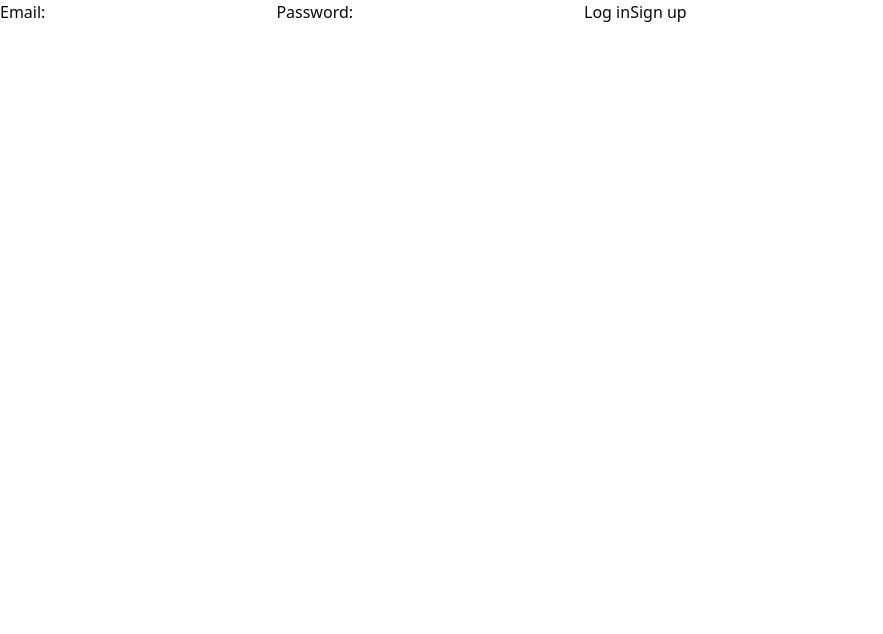
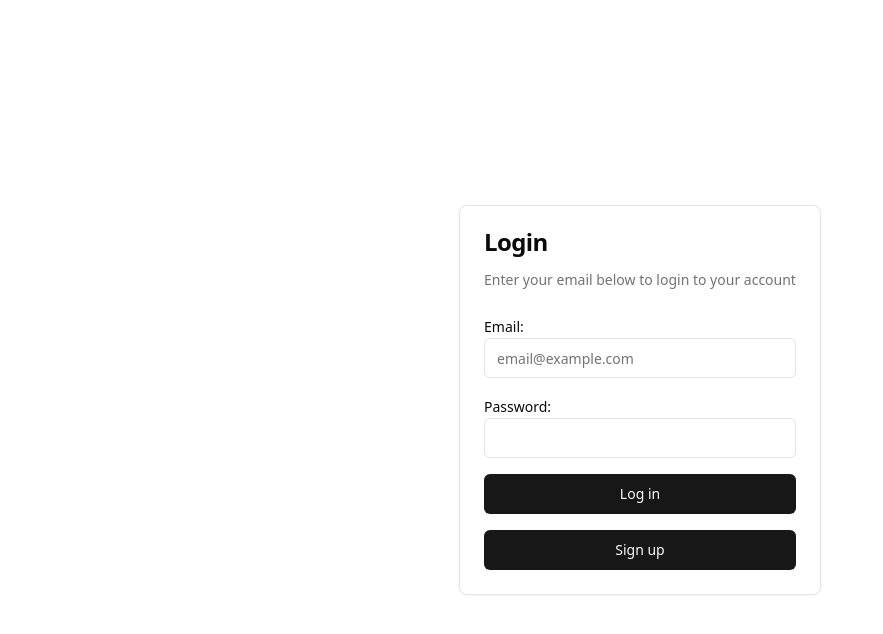
Before and after one commit to ruriko5/todo-app-next-supa, a Next.js app: page /login in a window 1280 px wide. Shown: the top 634 px of the page, without its empty margins (0-883 px from the left). Built offline with nearby package versions, Linux system fonts and the light colour scheme; no server answers.

Commit message:
Login Page

```diff
--- a/package.json
+++ b/package.json
@@ -9,6 +9,8 @@
     "lint": "next lint"
   },
   "dependencies": {
+    "@radix-ui/react-label": "^2.1.2",
+    "@radix-ui/react-slot": "^1.1.2",
     "@supabase/ssr": "^0.5.2",
     "@supabase/supabase-js": "^2.48.1",
     "class-variance-authority": "^0.7.1",
--- a/src/app/login/page.tsx
+++ b/src/app/login/page.tsx
@@ -1,19 +1,61 @@
 import { login, signup } from "./actions";
 import { createClient } from "@/utils/supabase/server";
 import { redirect } from "next/navigation";
+import {
+  Card,
+  CardContent,
+  CardDescription,
+  CardHeader,
+  CardTitle,
+} from "@/components/ui/card";
+import { Label } from "@/components/ui/label";
+import { Input } from "@/components/ui/input";
+import { Button } from "@/components/ui/button";
 
 export default async function LoginPage() {
   const supabase = await createClient();
   const { data } = await supabase.auth.getUser();
   if (data.user) return redirect("/private");
   return (
-    <form>
-      <label htmlFor="email">Email:</label>
-      <input id="email" name="email" type="email" required />
-      <label htmlFor="password">Password:</label>
-      <input id="password" name="password" type="password" required />
-      <button formAction={login}>Log in</button>
-      <button formAction={signup}>Sign up</button>
-    </form>
+    <div className="flex justify-center items-center flex-col h-screen">
+      <Card className="">
+        <CardHeader className="space-y-4">
+          <CardTitle>Login</CardTitle>
+          <CardDescription>
+            Enter your email below to login to your account
+          </CardDescription>
+        </CardHeader>
+        <CardContent>
+          <form className="space-y-4">
+            <div>
+              <Label htmlFor="email">Email:</Label>
+              <Input
+                id="email"
+                name="email"
+                type="email"
+                required
+                placeholder="email@example.com"
+              />
+            </div>
+            <div>
+              <Label htmlFor="password">Password:</Label>
+              <Input
+                id="password"
+                name="password"
+                type="password"
+                required
+                minLength={8}
+              />
+            </div>
+            <Button formAction={login} className="block w-full">
+              Log in
+            </Button>
+            <Button formAction={signup} className="block w-full">
+              Sign up
+            </Button>
+          </form>
+        </CardContent>
+      </Card>
+    </div>
   );
 }
--- /dev/null
+++ b/src/components/ui/button.tsx
@@ -0,0 +1,56 @@
+import * as React from "react"
+import { Slot } from "@radix-ui/react-slot"
+import { cva, type VariantProps } from "class-variance-authority"
+
+import { cn } from "@/lib/utils"
+
+const buttonVariants = cva(
+  "inline-flex items-center justify-center gap-2 whitespace-nowrap rounded-md text-sm font-medium ring-offset-background transition-colors focus-visible:outline-none focus-visible:ring-2 focus-visible:ring-ring focus-visible:ring-offset-2 disabled:pointer-events-none disabled:opacity-50 [&_svg]:pointer-events-none [&_svg]:size-4 [&_svg]:shrink-0",
+  {
+    variants: {
+      variant: {
+        default: "bg-primary text-primary-foreground hover:bg-primary/90",
+        destructive:
+          "bg-destructive text-destructive-foreground hover:bg-destructive/90",
+        outline:
+          "border border-input bg-background hover:bg-accent hover:text-accent-foreground",
+        secondary:
+          "bg-secondary text-secondary-foreground hover:bg-secondary/80",
+        ghost: "hover:bg-accent hover:text-accent-foreground",
+        link: "text-primary underline-offset-4 hover:underline",
+      },
+      size: {
+        default: "h-10 px-4 py-2",
+        sm: "h-9 rounded-md px-3",
+        lg: "h-11 rounded-md px-8",
+        icon: "h-10 w-10",
+      },
+    },
+    defaultVariants: {
+      variant: "default",
+      size: "default",
+    },
+  }
+)
+
+export interface ButtonProps
+  extends React.ButtonHTMLAttributes<HTMLButtonElement>,
+    VariantProps<typeof buttonVariants> {
+  asChild?: boolean
+}
+
+const Button = React.forwardRef<HTMLButtonElement, ButtonProps>(
+  ({ className, variant, size, asChild = false, ...props }, ref) => {
+    const Comp = asChild ? Slot : "button"
+    return (
+      <Comp
+        className={cn(buttonVariants({ variant, size, className }))}
+        ref={ref}
+        {...props}
+      />
+    )
+  }
+)
+Button.displayName = "Button"
+
+export { Button, buttonVariants }
--- /dev/null
+++ b/src/components/ui/card.tsx
@@ -0,0 +1,79 @@
+import * as React from "react"
+
+import { cn } from "@/lib/utils"
+
+const Card = React.forwardRef<
+  HTMLDivElement,
+  React.HTMLAttributes<HTMLDivElement>
+>(({ className, ...props }, ref) => (
+  <div
+    ref={ref}
+    className={cn(
+      "rounded-lg border bg-card text-card-foreground shadow-sm",
+      className
+    )}
+    {...props}
+  />
+))
+Card.displayName = "Card"
+
+const CardHeader = React.forwardRef<
+  HTMLDivElement,
+  React.HTMLAttributes<HTMLDivElement>
+>(({ className, ...props }, ref) => (
+  <div
+    ref={ref}
+    className={cn("flex flex-col space-y-1.5 p-6", className)}
+    {...props}
+  />
+))
+CardHeader.displayName = "CardHeader"
+
+const CardTitle = React.forwardRef<
+  HTMLDivElement,
+  React.HTMLAttributes<HTMLDivElement>
+>(({ className, ...props }, ref) => (
+  <div
+    ref={ref}
+    className={cn(
+      "text-2xl font-semibold leading-none tracking-tight",
+      className
+    )}
+    {...props}
+  />
+))
+CardTitle.displayName = "CardTitle"
+
+const CardDescription = React.forwardRef<
+  HTMLDivElement,
+  React.HTMLAttributes<HTMLDivElement>
+>(({ className, ...props }, ref) => (
+  <div
+    ref={ref}
+    className={cn("text-sm text-muted-foreground", className)}
+    {...props}
+  />
+))
+CardDescription.displayName = "CardDescription"
+
+const CardContent = React.forwardRef<
+  HTMLDivElement,
+  React.HTMLAttributes<HTMLDivElement>
+>(({ className, ...props }, ref) => (
+  <div ref={ref} className={cn("p-6 pt-0", className)} {...props} />
+))
+CardContent.displayName = "CardContent"
+
+const CardFooter = React.forwardRef<
+  HTMLDivElement,
+  React.HTMLAttributes<HTMLDivElement>
+>(({ className, ...props }, ref) => (
+  <div
+    ref={ref}
+    className={cn("flex items-center p-6 pt-0", className)}
+    {...props}
+  />
+))
+CardFooter.displayName = "CardFooter"
+
+export { Card, CardHeader, CardFooter, CardTitle, CardDescription, CardContent }
--- /dev/null
+++ b/src/components/ui/input.tsx
@@ -0,0 +1,22 @@
+import * as React from "react"
+
+import { cn } from "@/lib/utils"
+
+const Input = React.forwardRef<HTMLInputElement, React.ComponentProps<"input">>(
+  ({ className, type, ...props }, ref) => {
+    return (
+      <input
+        type={type}
+        className={cn(
+          "flex h-10 w-full rounded-md border border-input bg-background px-3 py-2 text-base ring-offset-background file:border-0 file:bg-transparent file:text-sm file:font-medium file:text-foreground placeholder:text-muted-foreground focus-visible:outline-none focus-visible:ring-2 focus-visible:ring-ring focus-visible:ring-offset-2 disabled:cursor-not-allowed disabled:opacity-50 md:text-sm",
+          className
+        )}
+        ref={ref}
+        {...props}
+      />
+    )
+  }
+)
+Input.displayName = "Input"
+
+export { Input }
--- /dev/null
+++ b/src/components/ui/label.tsx
@@ -0,0 +1,26 @@
+"use client"
+
+import * as React from "react"
+import * as LabelPrimitive from "@radix-ui/react-label"
+import { cva, type VariantProps } from "class-variance-authority"
+
+import { cn } from "@/lib/utils"
+
+const labelVariants = cva(
+  "text-sm font-medium leading-none peer-disabled:cursor-not-allowed peer-disabled:opacity-70"
+)
+
+const Label = React.forwardRef<
+  React.ElementRef<typeof LabelPrimitive.Root>,
+  React.ComponentPropsWithoutRef<typeof LabelPrimitive.Root> &
+    VariantProps<typeof labelVariants>
+>(({ className, ...props }, ref) => (
+  <LabelPrimitive.Root
+    ref={ref}
+    className={cn(labelVariants(), className)}
+    {...props}
+  />
+))
+Label.displayName = LabelPrimitive.Root.displayName
+
+export { Label }
```
Also changed, not shown: 1 other file (tests, documents, lock files or other folders).
